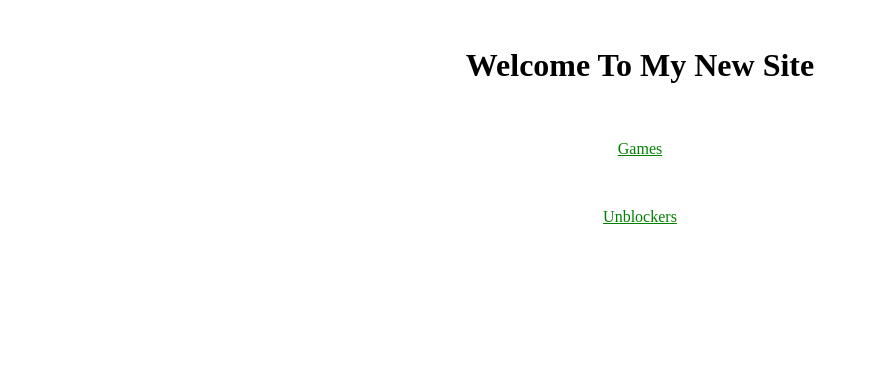
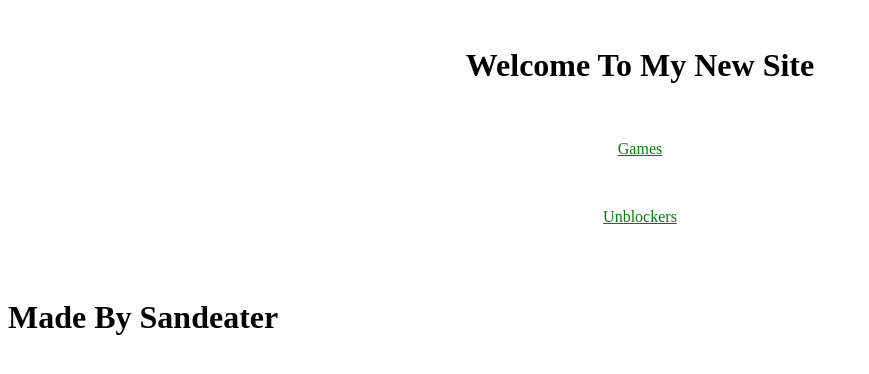
Before and after one commit to doody124/math-help, a plain HTML site: page index.html in a window 1280 px wide. Shown: the whole page, without its empty margins (0-869 px from the left). Drawn offline with Linux system fonts and the light colour scheme.

Commit message:
Update index.html

```diff
--- a/index.html
+++ b/index.html
@@ -9,4 +9,7 @@
       <p style="text-align: center;">
         <a style="color: green;" href="/unblockers.html" target="_blank">Unblockers</a>
       </p>
+        <br>
+        <br>
+        <h1>Made By Sandeater</h1>
       </html>
```
